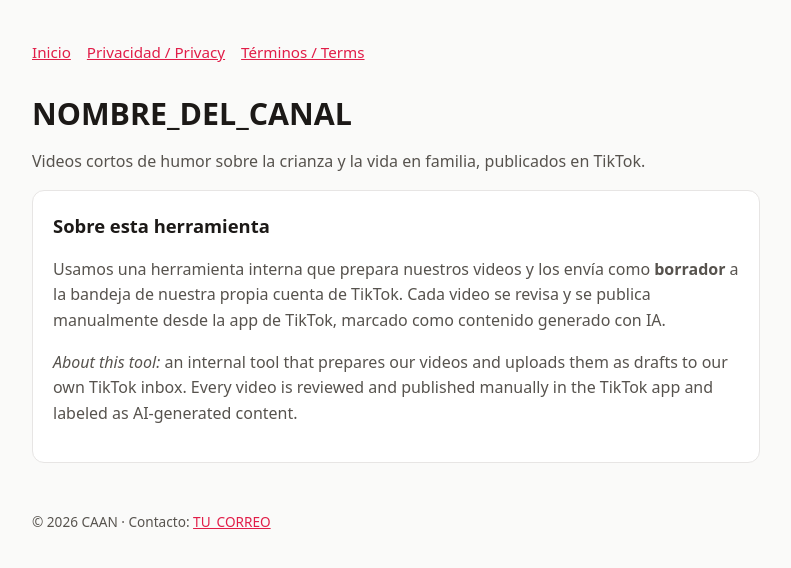
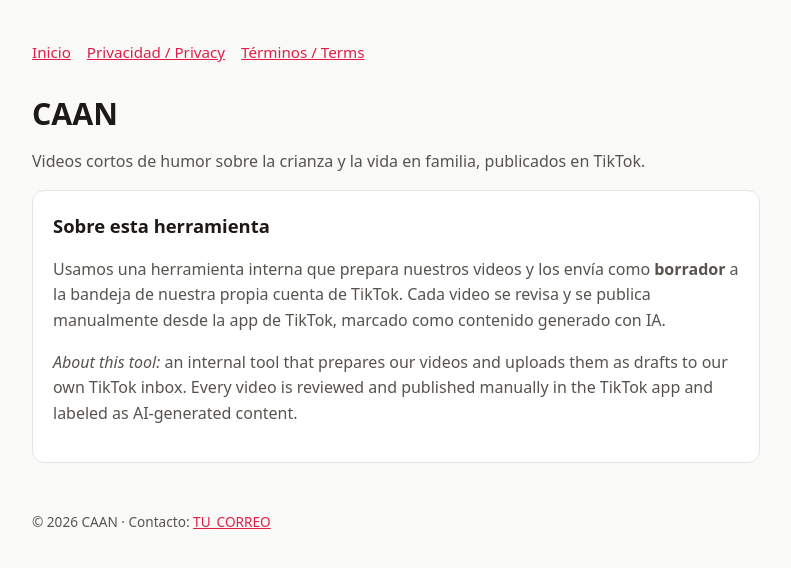
Before and after one commit to caanmepi85-bit/caanmepi85-bit.github.io, a plain HTML site: page index.html in a window 1280 px wide. Shown: the whole page, without its empty margins (244-1035 px from the left). Drawn offline with Linux system fonts and the light colour scheme.

Commit message:
Update index.html
Corrección nombre del canal

```diff
--- a/index.html
+++ b/index.html
@@ -1,7 +1,7 @@
 <!doctype html><html lang="es"><head><meta charset="utf-8"><meta name="viewport" content="width=device-width,initial-scale=1">
 <title>CAAN</title><meta name="description" content="Videos cortos de humor sobre la vida en familia."><link rel="stylesheet" href="/estilo.css"></head>
 <body><main><nav><a href="/">Inicio</a><a href="/privacy.html">Privacidad / Privacy</a><a href="/terms.html">Términos / Terms</a></nav>
-<h1>NOMBRE_DEL_CANAL</h1>
+<h1>CAAN</h1>
 <p>Videos cortos de humor sobre la crianza y la vida en familia, publicados en TikTok.</p>
 <div class="card"><h2 style="margin-top:0">Sobre esta herramienta</h2>
 <p>Usamos una herramienta interna que prepara nuestros videos y los envía como <strong>borrador</strong> a la bandeja de nuestra propia cuenta de TikTok. Cada video se revisa y se publica manualmente desde la app de TikTok, marcado como contenido generado con IA.</p>
```
